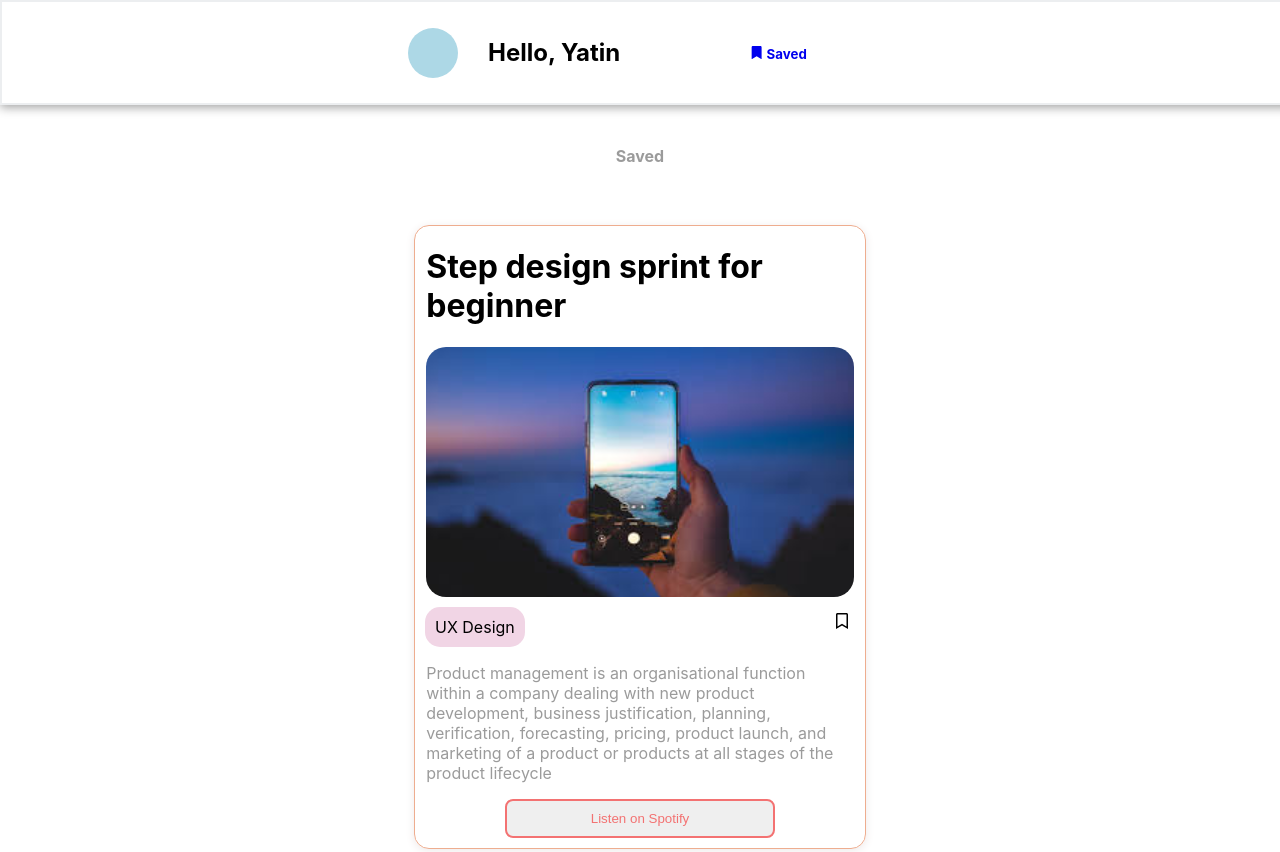
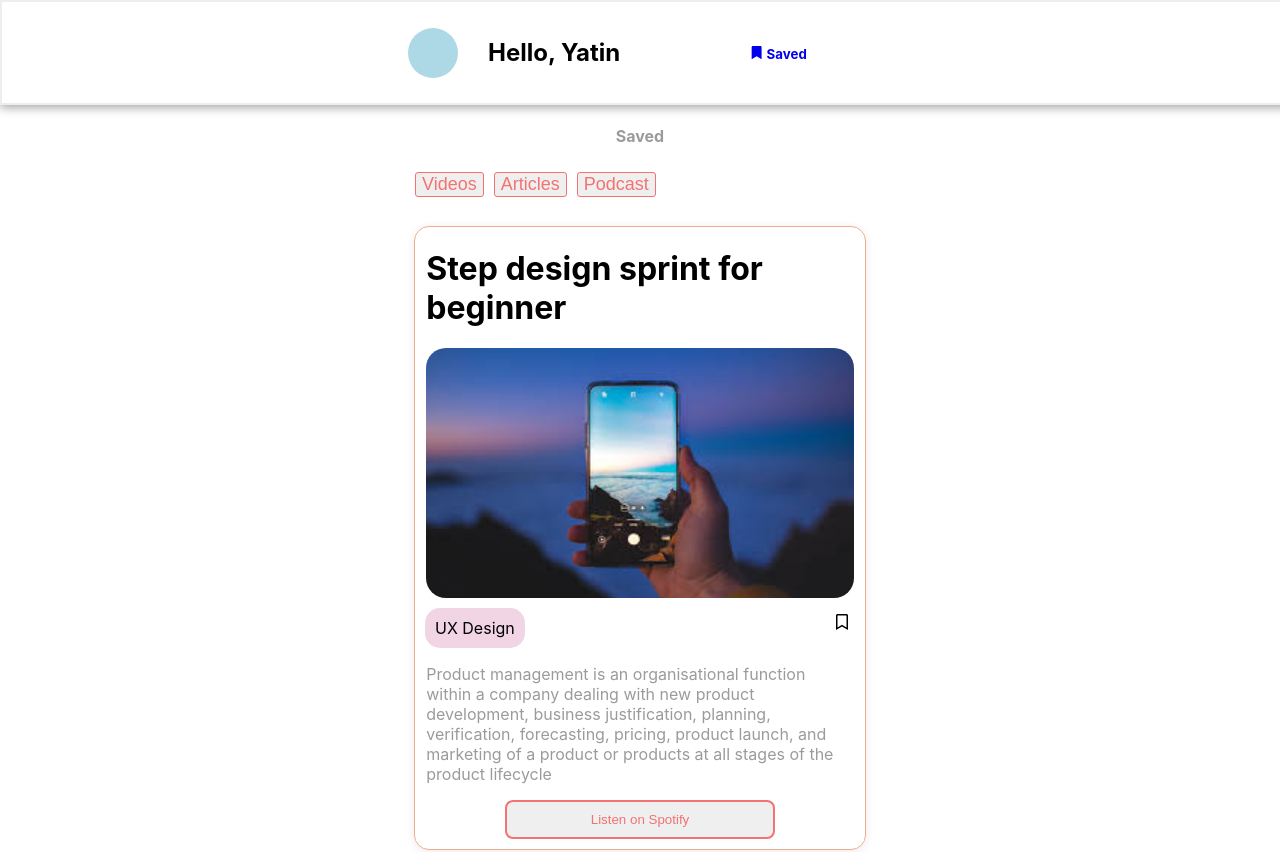
Before and after one commit to yatinhudda/beingPM, a React (Create React App) app in the folder being_pm/: page /Saved/Saved in a window 1280 px wide. Shown: the top 852 px of the page. Built offline with nearby package versions, Linux system fonts and the light colour scheme.

Commit message:
Some more changes to saved page, added some buttons

```diff
--- a/being_pm/src/Saved/Saved.css
+++ b/being_pm/src/Saved/Saved.css
@@ -3,12 +3,33 @@
     width: 100%;
     margin:auto;
     margin-top: 20px;
+    /* display: flex;
+    flex-direction: row;
+    justify-content: center; */
+
+}
+
+.saved-div h4{
+    color: rgb(155, 155, 155);
     display: flex;
     flex-direction: row;
     justify-content: center;
 
 }
 
-.saved-div h4{
-    color: rgb(155, 155, 155);
+.saved-buttons{
+    display: flex;
+    flex-direction: row;
+    justify-content: left;
+    margin:auto;
+    margin-left: 20px;
+
 }
+.saved-buttons Button{
+    display: inline-block;
+    margin: 5px;
+    color: rgb(243, 114, 114);
+    border:1px solid rgb(243, 114, 114);
+    border-radius: 3px;
+    font-size: large;
+}
--- a/being_pm/src/Saved/Saved.js
+++ b/being_pm/src/Saved/Saved.js
@@ -6,6 +6,11 @@ const savedPage = () =>{
             <div className = "Saved-text">
                 <h4>Saved</h4>
             </div>
+            <div className = "saved-buttons">
+                <button>Videos</button>
+                <button>Articles</button>
+                <button>Podcast</button>
+            </div>
         </div>
     )
 }
```
Also changed, not shown: 1 other file (tests, documents, lock files or other folders).
